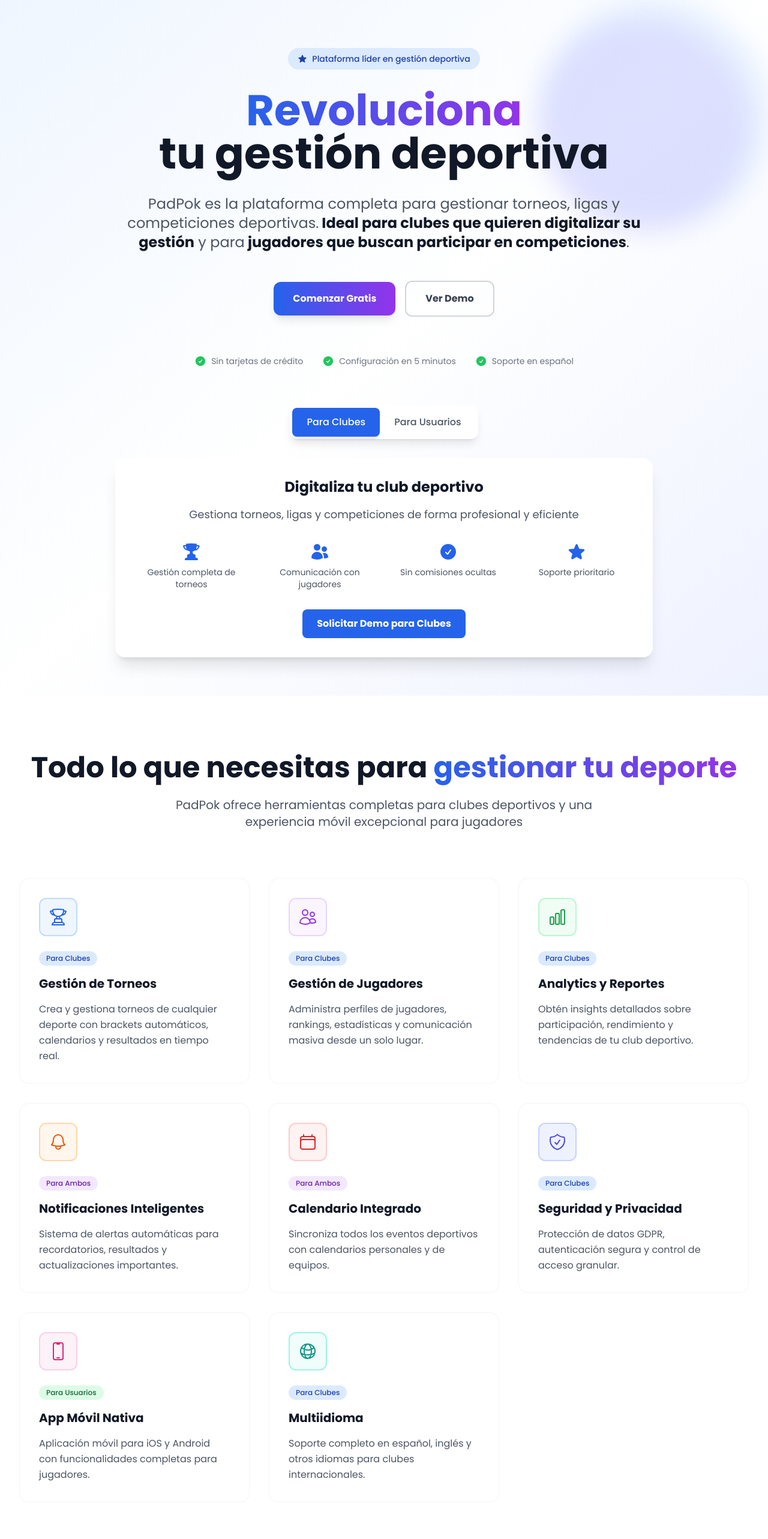
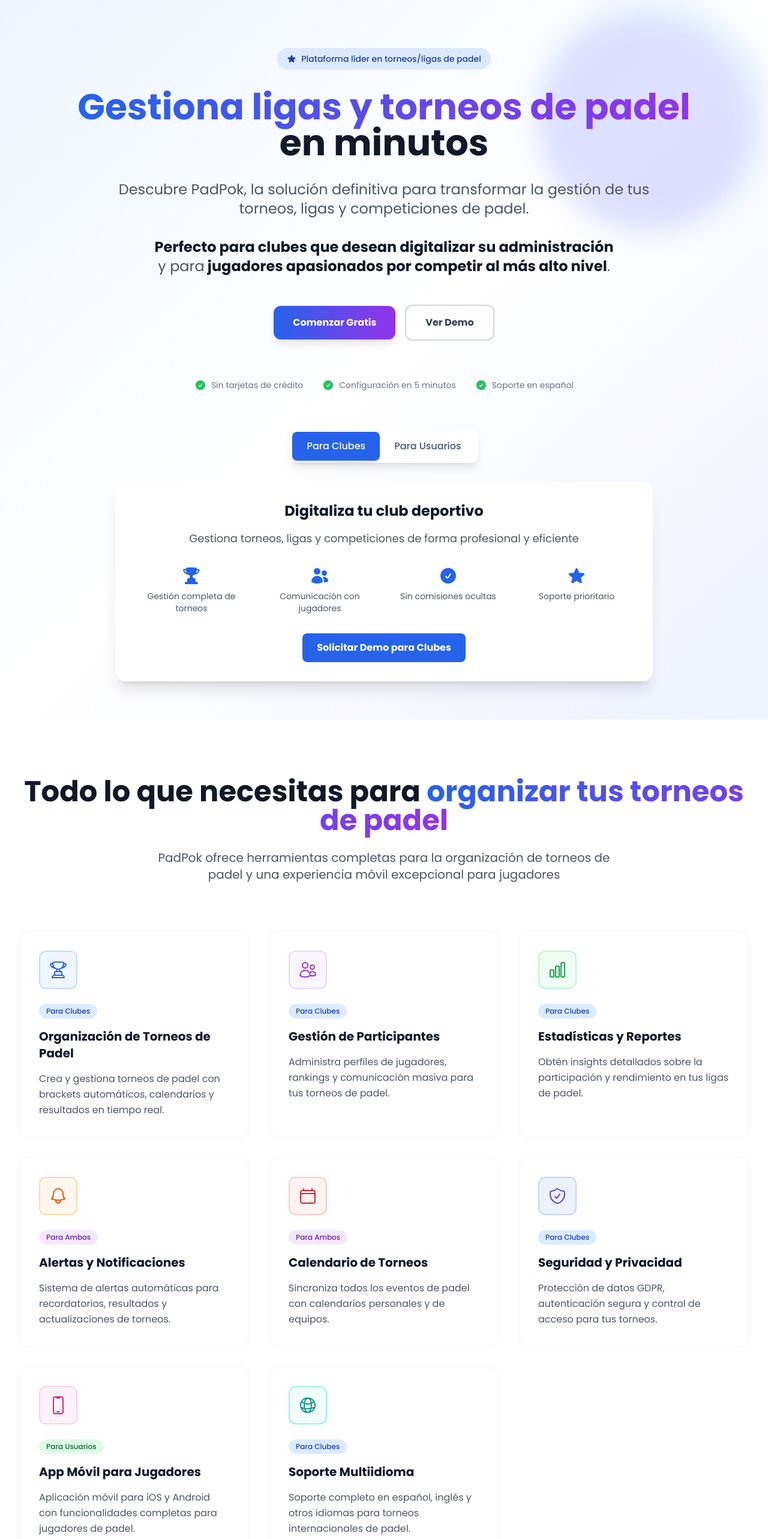
Before and after one commit to juanma97/padpok-landing-page, a Next.js app: page / in a window 1280 px wide. Shown: the top 2566 px of the page at 60% size. Built offline with nearby package versions, Linux system fonts and the light colour scheme.

Commit message:
changed texts

```diff
--- a/src/app/components/Features.tsx
+++ b/src/app/components/Features.tsx
@@ -17,57 +17,57 @@
   const features = [
     {
       icon: TrophyIcon,
-      title: "Gestión de Torneos",
-      description: "Crea y gestiona torneos de cualquier deporte con brackets automáticos, calendarios y resultados en tiempo real.",
+      title: "Organización de Torneos de Padel",
+      description: "Crea y gestiona torneos de padel con brackets automáticos, calendarios y resultados en tiempo real.",
       category: "clubes",
       color: "blue"
     },
     {
       icon: UsersIcon,
-      title: "Gestión de Jugadores",
-      description: "Administra perfiles de jugadores, rankings, estadísticas y comunicación masiva desde un solo lugar.",
+      title: "Gestión de Participantes",
+      description: "Administra perfiles de jugadores, rankings y comunicación masiva para tus torneos de padel.",
       category: "clubes",
       color: "purple"
     },
     {
       icon: ChartBarIcon,
-      title: "Analytics y Reportes",
-      description: "Obtén insights detallados sobre participación, rendimiento y tendencias de tu club deportivo.",
+      title: "Estadísticas y Reportes",
+      description: "Obtén insights detallados sobre la participación y rendimiento en tus ligas de padel.",
       category: "clubes",
       color: "green"
     },
     {
       icon: BellIcon,
-      title: "Notificaciones Inteligentes",
-      description: "Sistema de alertas automáticas para recordatorios, resultados y actualizaciones importantes.",
+      title: "Alertas y Notificaciones",
+      description: "Sistema de alertas automáticas para recordatorios, resultados y actualizaciones de torneos.",
       category: "ambos",
       color: "orange"
     },
     {
       icon: CalendarIcon,
-      title: "Calendario Integrado",
-      description: "Sincroniza todos los eventos deportivos con calendarios personales y de equipos.",
+      title: "Calendario de Torneos",
+      description: "Sincroniza todos los eventos de padel con calendarios personales y de equipos.",
       category: "ambos",
       color: "red"
     },
     {
       icon: ShieldCheckIcon,
       title: "Seguridad y Privacidad",
-      description: "Protección de datos GDPR, autenticación segura y control de acceso granular.",
+      description: "Protección de datos GDPR, autenticación segura y control de acceso para tus torneos.",
       category: "clubes",
       color: "indigo"
     },
     {
       icon: DevicePhoneMobileIcon,
-      title: "App Móvil Nativa",
-      description: "Aplicación móvil para iOS y Android con funcionalidades completas para jugadores.",
+      title: "App Móvil para Jugadores",
+      description: "Aplicación móvil para iOS y Android con funcionalidades completas para jugadores de padel.",
       category: "usuarios",
       color: "pink"
     },
     {
       icon: GlobeAltIcon,
-      title: "Multiidioma",
-      description: "Soporte completo en español, inglés y otros idiomas para clubes internacionales.",
+      title: "Soporte Multiidioma",
+      description: "Soporte completo en español, inglés y otros idiomas para torneos internacionales de padel.",
       category: "clubes",
       color: "teal"
     }
@@ -115,7 +115,7 @@
             className="text-4xl md:text-5xl font-bold text-gray-900 mb-6"
           >
             Todo lo que necesitas para
-            <span className="bg-gradient-to-r from-blue-600 to-purple-600 bg-clip-text text-transparent"> gestionar tu deporte</span>
+            <span className="bg-gradient-to-r from-blue-600 to-purple-600 bg-clip-text text-transparent"> organizar tus torneos de padel</span>
           </motion.h2>
           <motion.p
             initial={{ opacity: 0, y: 20 }}
@@ -124,7 +124,7 @@
             transition={{ duration: 0.6, delay: 0.1 }}
             className="text-xl text-gray-600 max-w-3xl mx-auto"
           >
-            PadPok ofrece herramientas completas para clubes deportivos y una experiencia móvil excepcional para jugadores
+            PadPok ofrece herramientas completas para la organización de torneos de padel y una experiencia móvil excepcional para jugadores
           </motion.p>
         </div>
 
@@ -187,10 +187,10 @@
         >
           <div className="bg-gradient-to-r from-blue-50 to-purple-50 rounded-3xl p-12">
             <h3 className="text-3xl font-bold text-gray-900 mb-4">
-              ¿Listo para transformar tu club deportivo?
+              ¿Listo para llevar tus torneos de padel al siguiente nivel?
             </h3>
             <p className="text-xl text-gray-600 mb-8 max-w-2xl mx-auto">
-              Únete a cientos de clubes que ya confían en PadPok para gestionar sus competiciones
+              Únete a cientos de organizadores que ya confían en PadPok para gestionar sus ligas y torneos de padel
             </p>
             <div className="flex flex-col sm:flex-row gap-4 justify-center">
               <button className="px-8 py-4 bg-gradient-to-r from-blue-600 to-purple-600 text-white font-semibold rounded-xl hover:shadow-lg transform hover:-translate-y-1 transition-all duration-200">
--- a/src/app/components/Hero.tsx
+++ b/src/app/components/Hero.tsx
@@ -31,7 +31,7 @@
             className="inline-flex items-center px-4 py-2 rounded-full text-sm font-medium bg-blue-100 text-blue-800 mb-8"
           >
             <StarIcon className="w-4 h-4 mr-2" />
-            Plataforma líder en gestión deportiva
+            Plataforma líder en torneos/ligas de padel
           </motion.div>
 
           {/* Main Headline */}
@@ -39,13 +39,13 @@
             initial={{ opacity: 0, y: 20 }}
             animate={{ opacity: 1, y: 0 }}
             transition={{ duration: 0.6, delay: 0.1 }}
-            className="text-5xl md:text-6xl lg:text-7xl font-bold text-gray-900 mb-8 leading-tight"
+            className="text-5xl md:text-6xl lg:text-6xl font-bold text-gray-900 mb-8 leading-tight"
           >
             <span className="bg-gradient-to-r from-blue-600 to-purple-600 bg-clip-text text-transparent">
-              Revoluciona
+              Gestiona ligas y torneos de padel
             </span>
             <br />
-            tu gestión deportiva
+            en minutos
           </motion.h1>
 
           {/* Subheadline */}
@@ -55,9 +55,11 @@
             transition={{ duration: 0.6, delay: 0.2 }}
             className="text-xl md:text-2xl text-gray-600 mb-12 max-w-4xl mx-auto leading-relaxed"
           >
-            PadPok es la plataforma completa para gestionar torneos, ligas y competiciones deportivas.
-            <span className="font-semibold text-gray-900"> Ideal para clubes que quieren digitalizar su gestión</span> y para
-            <span className="font-semibold text-gray-900"> jugadores que buscan participar en competiciones</span>.
+            Descubre PadPok, la solución definitiva para transformar la gestión de tus torneos, ligas y competiciones de padel.
+            <br />
+            <br />
+            <span className="font-semibold text-gray-900">Perfecto para clubes que desean digitalizar su administración</span><br /> y para
+            <span className="font-semibold text-gray-900"> jugadores apasionados por competir al más alto nivel</span>.
           </motion.p>
 
           {/* CTA Buttons */}
```
